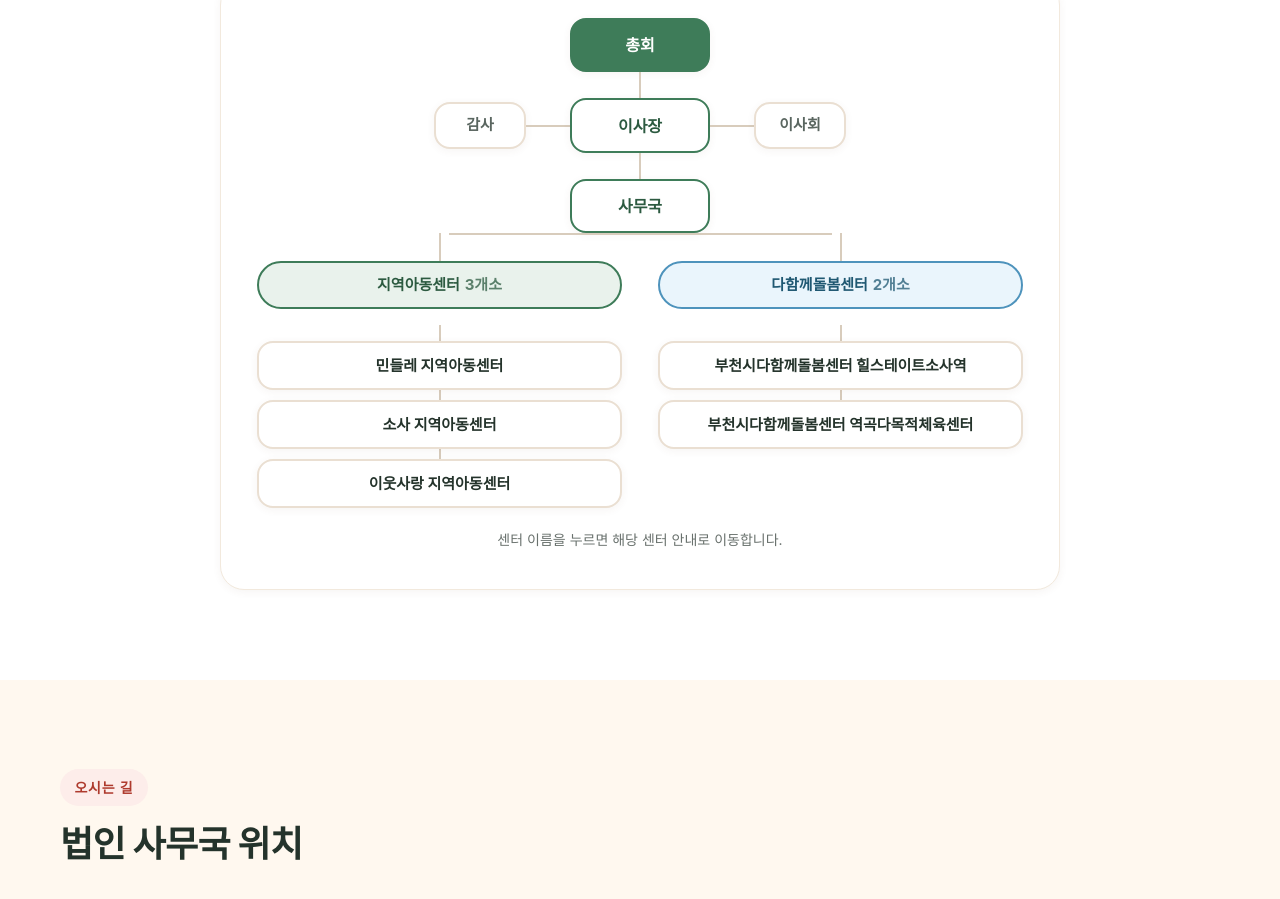
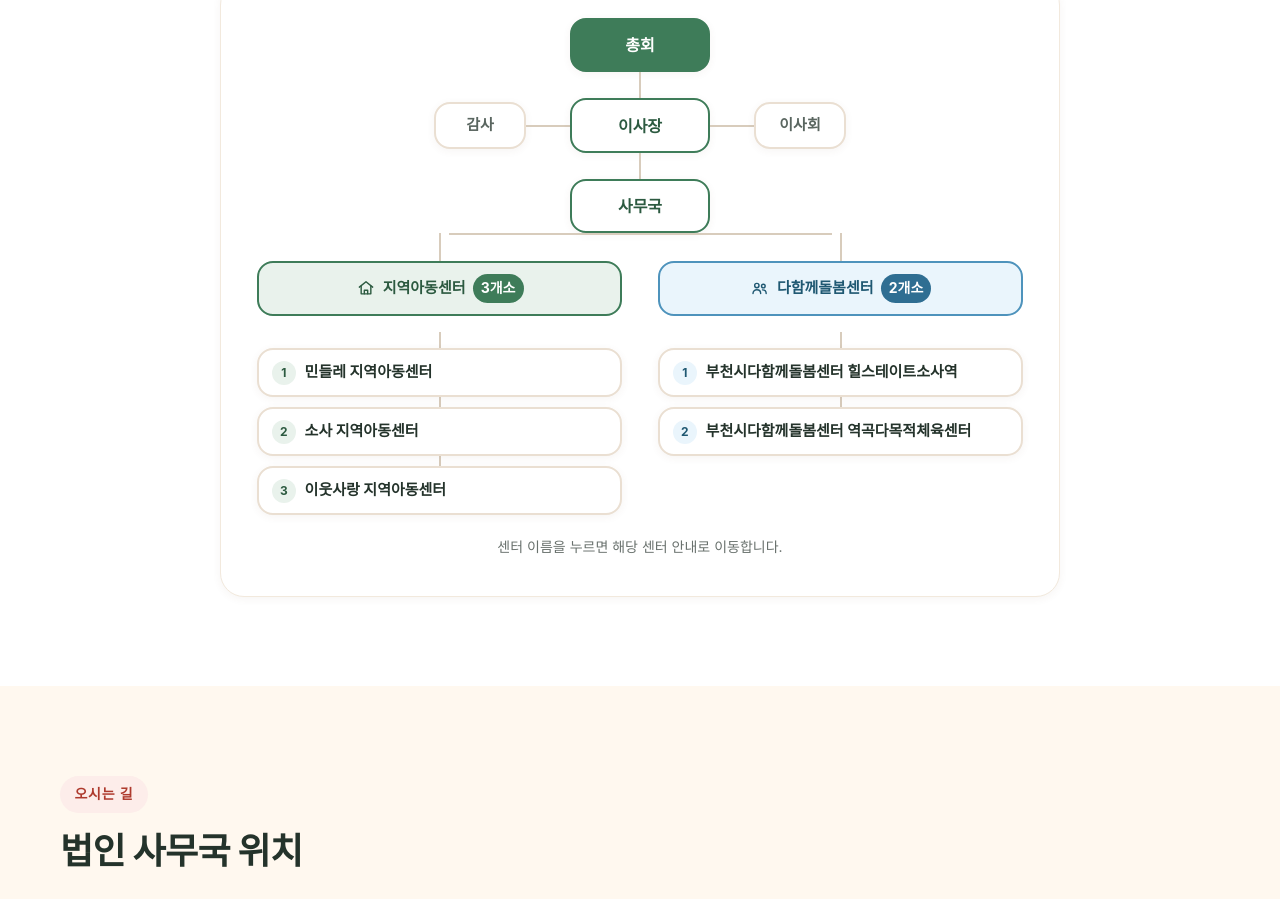
Before and after one commit to raon-easypaster/withfriends-homepage, a plain HTML site: page about.html in a window 1280 px wide. Shown: the part 5541-6440 px from the top of the page. Drawn offline with Linux system fonts and the light colour scheme; a web font is replaced by a local one.

Commit message:
조직도 도식 보강 및 캐시 때문에 새 CSS가 적용되지 않던 문제 수정
★원인: vercel.json 이 /assets/ 전체에 7일 캐시를 걸어 두어
브라우저가 예전 style.css 를 계속 써서 조직도 하단이 글자로만 보였다.

- vercel.json: css·js·data 는 항상 재검증(max-age=0, must-revalidate),
  이미지만 하루 캐시로 분리
- 모든 HTML 의 css/js/data 링크에 ?v=20260917b 를 붙여
  이미 캐시된 브라우저도 즉시 새 파일을 받도록 함
- 조직도: 유형 아이콘 + 개소 수 배지 + 센터 번호를 넣어 도식을 또렷하게

Co-Authored-By: Claude Opus 5 <noreply@anthropic.com>

```diff
--- a/about.html
+++ b/about.html
@@ -18,7 +18,7 @@
 <link rel="icon" href="assets/images/favicon.ico" sizes="any">
 <link rel="preconnect" href="https://cdn.jsdelivr.net" crossorigin>
 <link rel="stylesheet" href="https://cdn.jsdelivr.net/gh/orioncactus/pretendard@v1.3.9/dist/web/variable/pretendardvariable-dynamic-subset.min.css">
-<link rel="stylesheet" href="assets/css/style.css">
+<link rel="stylesheet" href="assets/css/style.css?v=20260917b">
 </head>
 
 <body data-page="about">
@@ -208,9 +208,9 @@
 
 <footer class="site-footer" id="site-footer"></footer>
 
-<script src="data/site.js"></script>
-<script src="data/centers.js"></script>
-<script src="data/stories.js"></script>
+<script src="data/site.js?v=20260917b"></script>
+<script src="data/centers.js?v=20260917b"></script>
+<script src="data/stories.js?v=20260917b"></script>
 <script>
 window.wfPageInit = function () {
   ["shield", "sprout", "people", "doc"].forEach(function (n) {
@@ -233,12 +233,15 @@ window.wfPageInit = function () {
     .filter(function (t) { return t.id !== "all"; })
     .map(function (t) {
       var list = WF_CENTERS.filter(function (c) { return c.type === t.id; });
-      var leaves = list.map(function (c) {
+      var leaves = list.map(function (c, i) {
         return '<li><a class="org-leaf" href="center-detail.html?id=' + encodeURIComponent(c.id) + '">' +
-               c.name + "</a></li>";
+               '<span class="org-leaf__num" aria-hidden="true">' + (i + 1) + "</span>" +
+               "<span>" + c.name + "</span></a></li>";
       }).join("");
       return '<div class="org-group org-group--' + t.id + '">' +
-               '<span class="org-group__title">' + t.label +
+               '<span class="org-group__title">' +
+                 wfIcon(t.id === "dahamkke" ? "community" : "home") +
+                 "<span>" + t.label + "</span>" +
                  '<span class="count">' + list.length + "개소</span></span>" +
                '<ul class="org-leaf-list">' + leaves + "</ul>" +
              "</div>";
@@ -263,6 +266,6 @@ window.wfPageInit = function () {
   r.innerHTML = wfIcon("route") + ' 길찾기<span class="sr-only"> (네이버 지도, 새 창)</span>';
 };
 </script>
-<script src="assets/js/site.js"></script>
+<script src="assets/js/site.js?v=20260917b"></script>
 </body>
 </html>
--- a/assets/css/style.css
+++ b/assets/css/style.css
@@ -640,14 +640,21 @@ body.nav-open { overflow: hidden; }
   width: 2px; height: 28px; background: var(--org-line);
 }
 .org-group__title {
-  display: block; border-radius: var(--r-pill); padding: 0.55rem 1.1rem;
-  font-weight: 700; font-size: var(--fs-sm);
+  display: flex; align-items: center; justify-content: center; gap: 0.45rem;
+  border-radius: var(--r-md); padding: 0.7rem 1rem; min-height: 52px;
+  font-weight: 700; font-size: var(--fs-sm); text-align: center;
   background: var(--c-green-soft); border: 2px solid var(--c-green); color: var(--c-green-deep);
 }
+.org-group__title svg { width: 20px; height: 20px; flex: none; }
 .org-group--dahamkke .org-group__title {
   background: var(--c-sky-soft); border-color: #4E93BC; color: #1F5872;
 }
-.org-group__title .count { font-weight: 700; opacity: .75; margin-left: 0.3rem; }
+.org-group__title .count {
+  flex: none; font-size: var(--fs-xs); font-weight: 700;
+  padding: 0.12rem 0.5rem; border-radius: var(--r-pill);
+  background: var(--c-green); color: var(--c-white);
+}
+.org-group--dahamkke .org-group__title .count { background: #2F6E92; }
 
 /* 센터 목록 — 가운데 세로선을 따라 이어집니다 */
 .org-leaf-list { position: relative; margin-top: 16px; padding-top: 16px; display: grid; gap: 0.6rem; }
@@ -656,16 +663,22 @@ body.nav-open { overflow: hidden; }
   width: 2px; background: var(--org-line);
 }
 .org-leaf {
-  position: relative; display: block; background: var(--c-white);
+  position: relative; display: flex; align-items: center; gap: 0.55rem;
+  background: var(--c-white); text-align: left;
   border: 2px solid var(--c-line); border-radius: var(--r-md);
-  padding: 0.6rem 0.9rem; font-size: var(--fs-sm); font-weight: 700;
-  box-shadow: var(--sh-1); min-height: 44px;
+  padding: 0.6rem 0.8rem; font-size: var(--fs-sm); font-weight: 700;
+  box-shadow: var(--sh-1); min-height: 48px;
   transition: transform var(--dur) var(--ease), border-color var(--dur) var(--ease),
               color var(--dur) var(--ease), box-shadow var(--dur) var(--ease);
 }
 a.org-leaf:hover { border-color: var(--c-coral); color: var(--c-coral-deep); transform: translateY(-2px); box-shadow: var(--sh-2); }
 .org-group--dahamkke a.org-leaf:hover { border-color: #4E93BC; color: #1F5872; }
-.org-leaf__note { display: block; font-weight: 400; font-size: var(--fs-xs); color: var(--c-ink-55); margin-top: 0.1rem; }
+.org-leaf__num {
+  flex: none; width: 24px; height: 24px; border-radius: 50%;
+  display: grid; place-items: center; font-size: 0.75rem; font-weight: 700;
+  background: var(--c-green-soft); color: var(--c-green-deep);
+}
+.org-group--dahamkke .org-leaf__num { background: var(--c-sky-soft); color: #1F5872; }
 .orgchart-caption { margin-top: 1.25rem; font-size: var(--fs-xs); color: var(--c-ink-55); text-align: center; }
 
 @media (max-width: 640px) {
```
Also changed, not shown: business.html (+5 -5 lines), center-detail.html (+5 -5 lines), centers.html (+5 -5 lines), index.html (+5 -5 lines), privacy.html (+5 -5 lines), stories.html (+5 -5 lines), support.html (+5 -5 lines), terms.html (+5 -5 lines), vercel.json.
